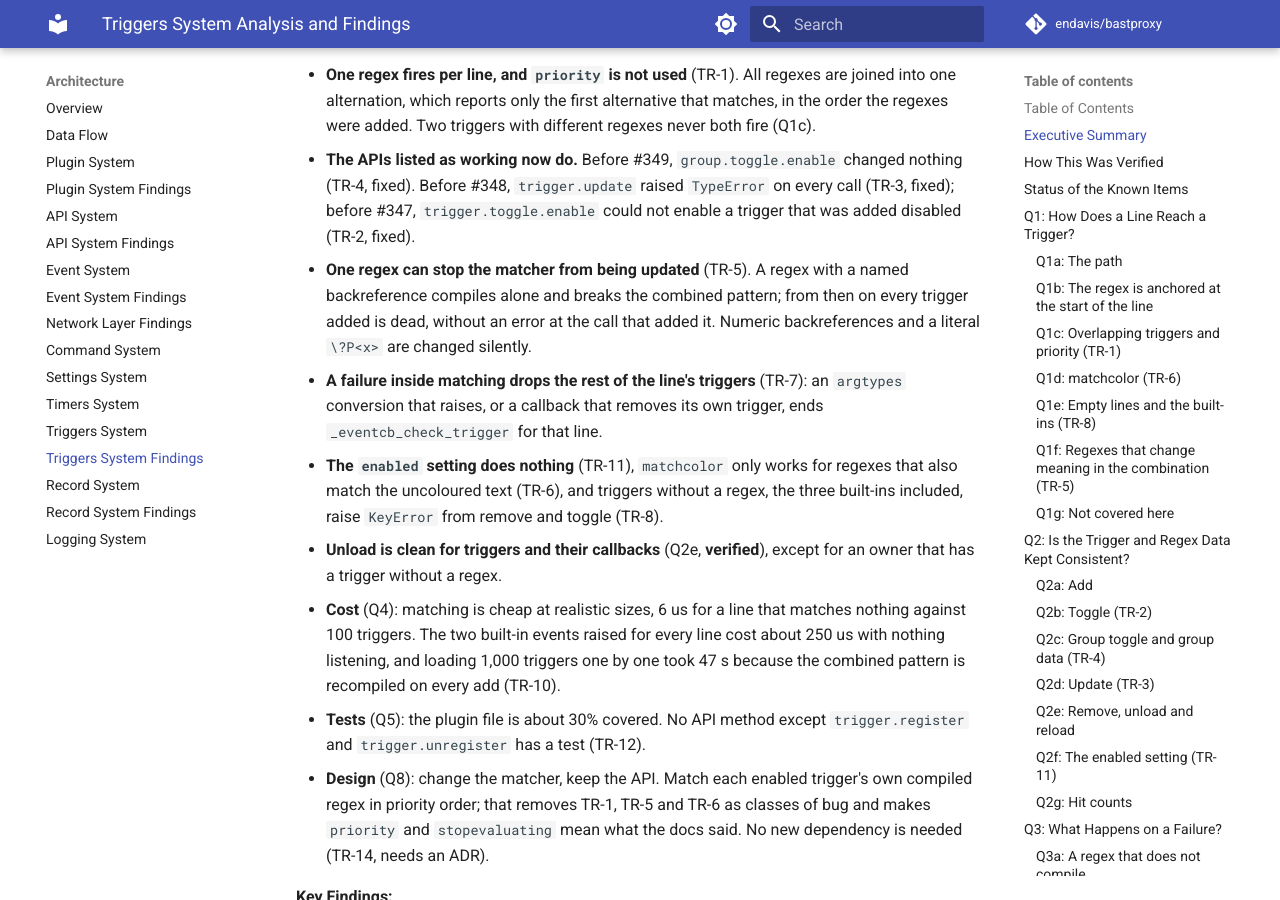
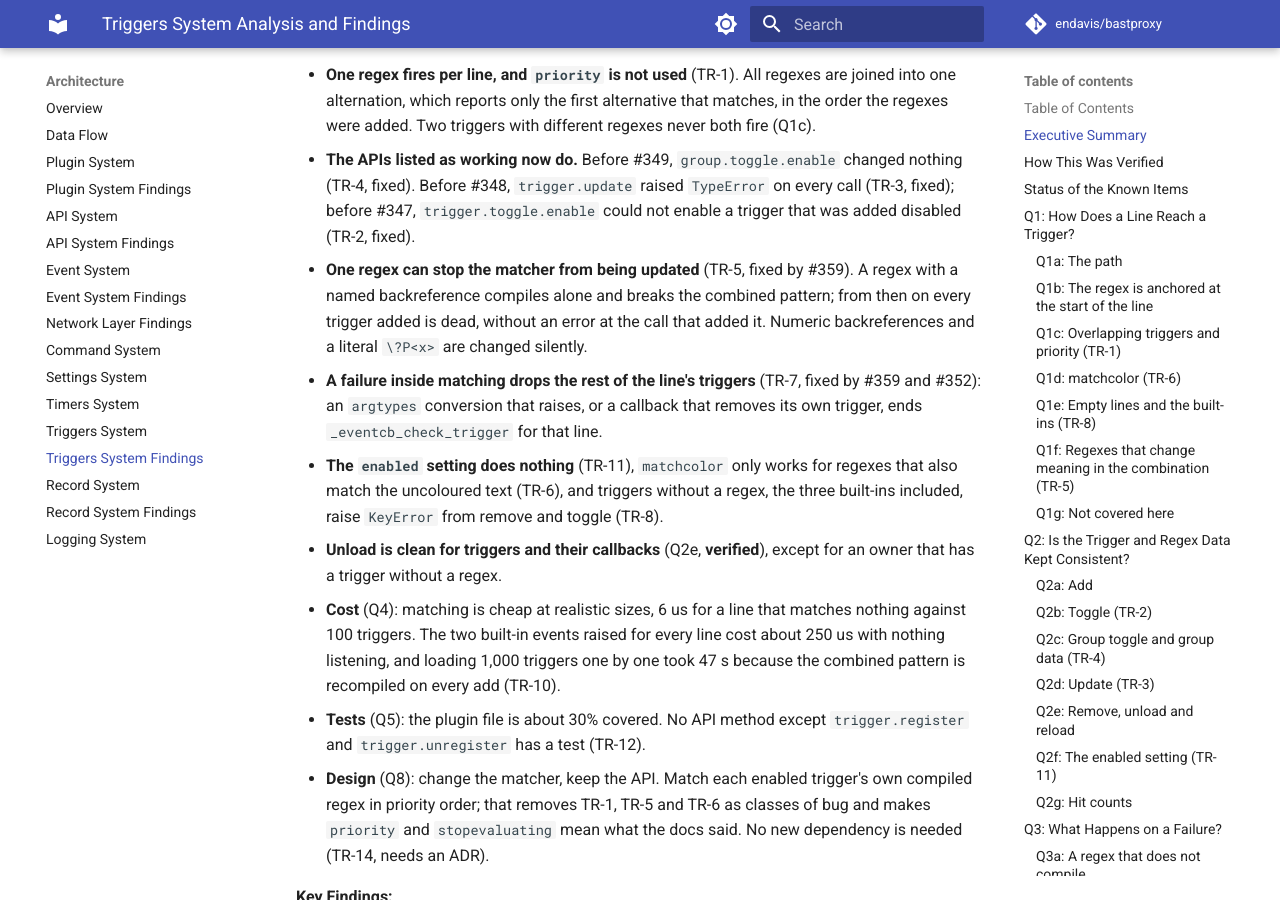
Before and after one commit to endavis/bastproxy, an MkDocs documentation site: the page built from docs/claude/triggers_system_findings.md, in a window 1280 px wide and 900 px high, scrolled down 1218 px. Built offline with MkDocs 1.6.1 and Material for MkDocs 9.7.7, drawn with Linux system fonts in a browser that asks for light colours; comment, search, counter and statistics services are not loaded.

Commit message:
docs: mark TR-5 and TR-7 fixed in the findings summary
Addresses #352

Co-Authored-By: Claude Opus 5.5 <noreply@anthropic.com>
Claude-Session: https://claude.ai/code/session_01NXu1sbBxFsEQW16MiZv7Je

```diff
--- a/docs/claude/triggers_system_findings.md
+++ b/docs/claude/triggers_system_findings.md
@@ -53,10 +53,10 @@ below (TR-1 to TR-14); eleven are defects found by running the code.
 - **The APIs listed as working now do.** Before #349, `group.toggle.enable` changed nothing (TR-4, fixed). Before #348,
   `trigger.update` raised `TypeError` on every call (TR-3, fixed); before #347, `trigger.toggle.enable` could
   not enable a trigger that was added disabled (TR-2, fixed).
-- **One regex can stop the matcher from being updated** (TR-5). A regex with a named backreference compiles
+- **One regex can stop the matcher from being updated** (TR-5, fixed by #359). A regex with a named backreference compiles
   alone and breaks the combined pattern; from then on every trigger added is dead, without an error at the
   call that added it. Numeric backreferences and a literal `\?P<x>` are changed silently.
-- **A failure inside matching drops the rest of the line's triggers** (TR-7): an `argtypes` conversion that
+- **A failure inside matching drops the rest of the line's triggers** (TR-7, fixed by #359 and #352): an `argtypes` conversion that
   raises, or a callback that removes its own trigger, ends `_eventcb_check_trigger` for that line.
 - **The `enabled` setting does nothing** (TR-11), `matchcolor` only works for regexes that also match the
   uncoloured text (TR-6), and triggers without a regex, the three built-ins included, raise `KeyError` from
```
